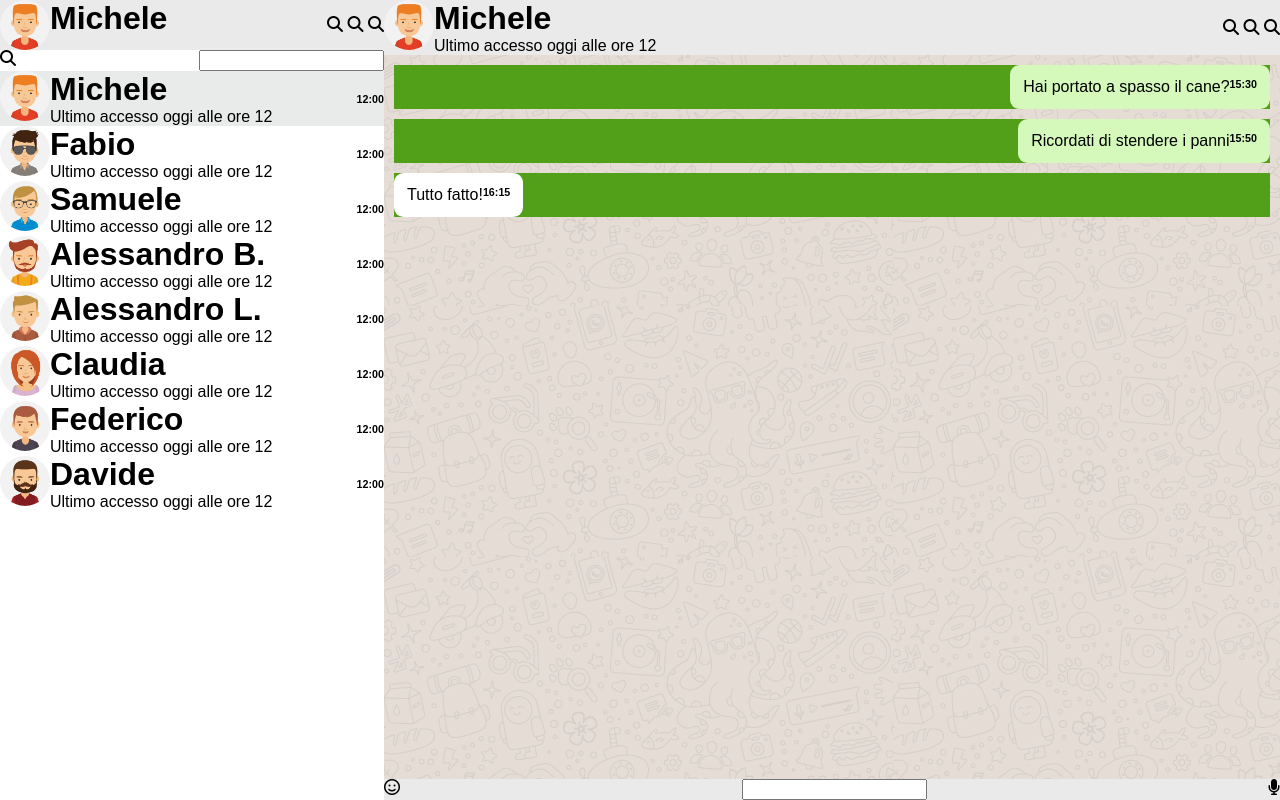
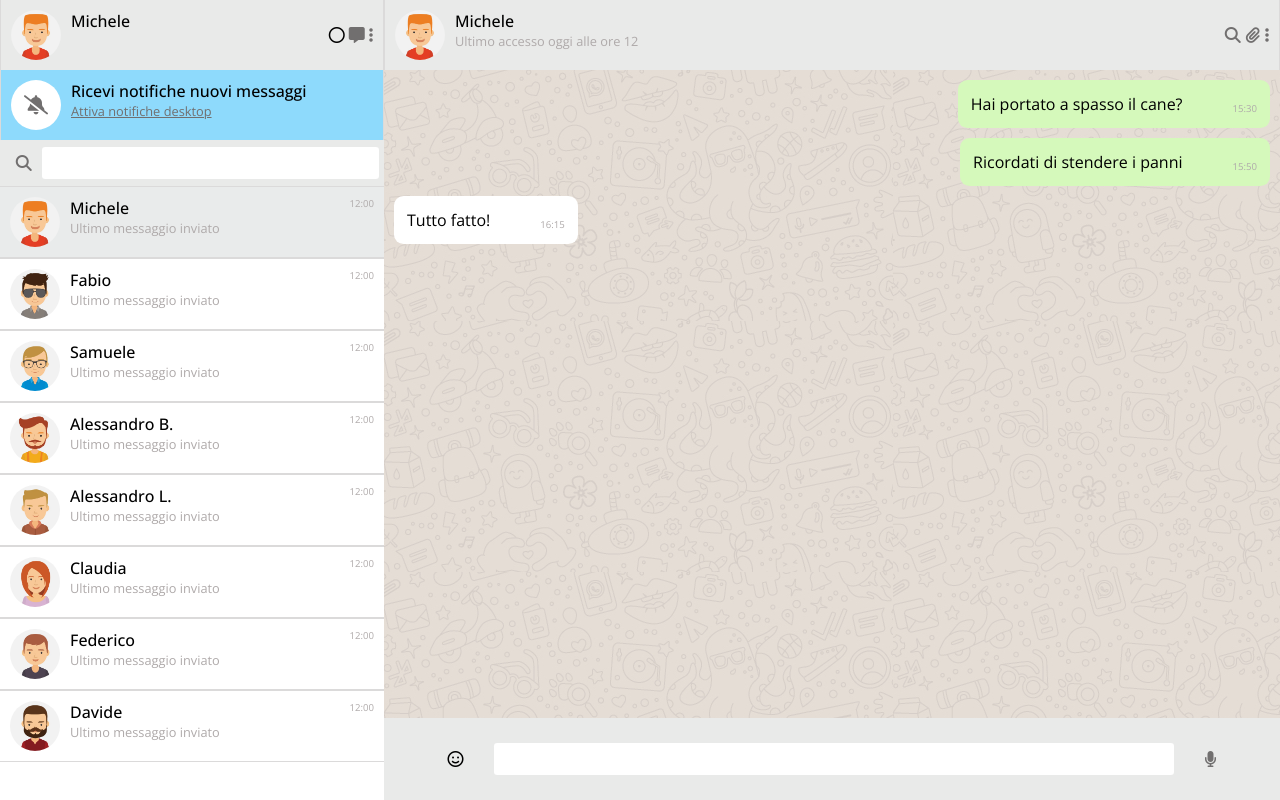
Before and after one commit to Hugocod/vue-boolzapp, a plain HTML site: page index.html in a window 1280 px wide. Drawn offline with nearby package versions, Linux system fonts and the light colour scheme.

Commit message:
added some styling

```diff
--- a/index.html
+++ b/index.html
@@ -9,6 +9,10 @@
         <script src="app.js" defer></script>
         <script src="https://cdnjs.cloudflare.com/ajax/libs/vue/2.7.10/vue.min.js" integrity="sha512-H8u5mlZT1FD7MRlnUsODppkKyk+VEiCmncej8yZW1k/wUT90OQon0F9DSf/2Qh+7L/5UHd+xTLrMszjHEZc2BA==" crossorigin="anonymous" referrerpolicy="no-referrer"></script>
         <link rel="stylesheet" href="https://cdnjs.cloudflare.com/ajax/libs/font-awesome/6.2.0/css/all.min.css" integrity="sha512-xh6O/CkQoPOWDdYTDqeRdPCVd1SpvCA9XXcUnZS2FmJNp1coAFzvtCN9BmamE+4aHK8yyUHUSCcJHgXloTyT2A==" crossorigin="anonymous" referrerpolicy="no-referrer" />
+
+        <link rel="preconnect" href="https://fonts.googleapis.com" />
+        <link rel="preconnect" href="https://fonts.gstatic.com" crossorigin />
+        <link href="https://fonts.googleapis.com/css2?family=Open+Sans:wght@300;400;500;600;700;800&display=swap" rel="stylesheet" />
     </head>
     <body>
         <div id="root">
@@ -23,12 +27,24 @@
                             </div>
                         </div>
                         <div class="icon-container">
-                            <i class="fa-solid fa-magnifying-glass"></i>
-                            <i class="fa-solid fa-magnifying-glass"></i>
-                            <i class="fa-solid fa-magnifying-glass"></i>
+                            <i class="fa-regular fa-circle"></i>
+                            <i class="fa-solid fa-message"></i>
+                            <i class="fa-solid fa-ellipsis-vertical"></i>
                         </div>
                     </div>
-                    <div class="notification"></div>
+
+                    <div class="notification">
+                        <div class="info-container">
+                            <div class="bell-container">
+                                <i class="fa-solid fa-bell-slash"></i>
+                            </div>
+                            <div class="description">
+                                <h1>Ricevi notifiche nuovi messaggi</h1>
+                                <p>Attiva notifiche desktop</p>
+                            </div>
+                        </div>
+                    </div>
+
                     <div class="search-container">
                         <i class="fa-solid fa-magnifying-glass"></i>
                         <!-- INPUT for CONTACTS -->
@@ -44,7 +60,7 @@
                                     <img :src="contact.avatar" alt="" />
                                     <div class="description">
                                         <h1>{{contact.name}}</h1>
-                                        <p>Ultimo accesso oggi alle ore 12</p>
+                                        <p>Ultimo messaggio inviato</p>
                                     </div>
                                 </div>
                                 <div class="time-container">
@@ -70,8 +86,8 @@
                         </div>
                         <div class="icon-container">
                             <i class="fa-solid fa-magnifying-glass"></i>
-                            <i class="fa-solid fa-magnifying-glass"></i>
-                            <i class="fa-solid fa-magnifying-glass"></i>
+                            <i class="fa-solid fa-paperclip"></i>
+                            <i class="fa-solid fa-ellipsis-vertical"></i>
                         </div>
                     </div>
 
--- a/style.css
+++ b/style.css
@@ -2,7 +2,8 @@ body {
     box-sizing: border-box;
     margin: 0;
     padding: 0;
-    font-family: sans-serif;
+
+    font-family: "Open Sans", sans-serif;
 }
 
 h1,
@@ -48,7 +49,12 @@ p {
 
 .message-container {
     background-image: url(img/mine.jpg);
-    height: 100%;
+
+    overflow-y: scroll;
+    /*  height: 80vh; */
+
+    flex-grow: 1;
+    flex-basis: 50vh;
 }
 
 .header {
@@ -57,6 +63,16 @@ p {
     display: flex;
     justify-content: space-between;
     align-items: center;
+
+    padding: 10px;
+
+    border-left: 0.5px solid rgb(219, 218, 218);
+    border-right: 0.5px solid rgb(219, 218, 218);
+}
+
+.header p {
+    font-size: 0.8rem;
+    color: rgb(175, 170, 170);
 }
 
 .info-container {
@@ -66,6 +82,8 @@ p {
 img {
     border-radius: 50%;
     height: 50px;
+
+    margin-right: 10px;
 }
 
 .fa-solid {
@@ -80,7 +98,11 @@ img {
 .conversation {
     display: flex;
     justify-content: space-between;
-    align-items: center;
+    /*  align-items: center; */
+
+    padding: 10px;
+    border-top: 0.5px solid rgb(219, 218, 218);
+    border-bottom: 0.5px solid rgb(219, 218, 218);
 }
 
 .active {
@@ -88,8 +110,6 @@ img {
 }
 
 .single-message {
-    background-color: rgb(82, 160, 26);
-
     margin: 10px;
 
     position: relative;
@@ -100,30 +120,40 @@ h3 {
     font-weight: 300;
 }
 
+h1 {
+    font-size: 1rem;
+    font-weight: 500;
+}
+
+.conversation p {
+    font-size: 0.8rem;
+    color: rgb(175, 170, 170);
+}
+
 .sent-message {
     background-color: aqua;
     padding: 13px;
-    width: fit-content;
+    max-width: 40%;
     border-radius: 0.6rem;
     background-color: #d5f9bb;
 
     display: flex;
-    justify-content: end;
+    align-items: end;
 }
 .received-message {
     padding: 13px;
 
-    width: fit-content;
+    max-width: 40%;
 
     border-radius: 0.6rem;
     background-color: #ffffff;
 
     display: flex;
-    justify-content: end;
+    align-items: end;
 }
 
 .bubble-container {
-    width: 100%;
+    max-width: 100%;
     display: flex;
 }
 
@@ -134,3 +164,98 @@ h3 {
 .b-received {
     justify-content: start;
 }
+
+.input-container {
+    padding: 25px;
+
+    display: flex;
+    justify-content: center;
+    align-items: center;
+
+    gap: 30px;
+}
+
+.input-container input {
+    width: 80%;
+    height: 30px;
+    border: none;
+    border-radius: 0.2rem;
+}
+
+.time-container h6 {
+    font-size: 0.6rem;
+    color: rgb(175, 170, 170);
+    font-weight: 400;
+}
+
+.single-message h6 {
+    font-size: 0.6rem;
+    color: rgb(175, 170, 170);
+    font-weight: 400;
+
+    padding-left: 50px;
+}
+
+.notification {
+    background-color: #8edafc;
+
+    display: flex;
+    justify-content: space-between;
+    align-items: center;
+
+    padding: 10px;
+
+    border-left: 0.5px solid rgb(219, 218, 218);
+    border-right: 0.5px solid rgb(219, 218, 218);
+}
+
+.notification p {
+    font-size: 0.8rem;
+    color: rgb(113, 111, 111);
+    text-decoration: underline;
+}
+
+.fa-bell-slash {
+    color: #8edafc;
+    font-size: 1.2rem;
+}
+
+.bell-container {
+    width: 50px;
+    height: 50px;
+    margin-right: 10px;
+
+    border-radius: 505%;
+
+    background-color: rgb(255, 255, 255);
+
+    display: flex;
+    justify-content: center;
+    align-items: center;
+}
+
+.search-container {
+    display: flex;
+    justify-content: center;
+    align-items: center;
+    padding: 5px 5px;
+
+    background-color: #e9eae9;
+}
+
+.search-container input {
+    width: 95%;
+    height: 30px;
+    border: none;
+    border-radius: 0.2rem;
+}
+
+.search-container .fa-solid {
+    width: 5%;
+    text-align: center;
+    margin: 10px;
+}
+
+.fa-solid {
+    color: rgb(113, 111, 111);
+}
```
